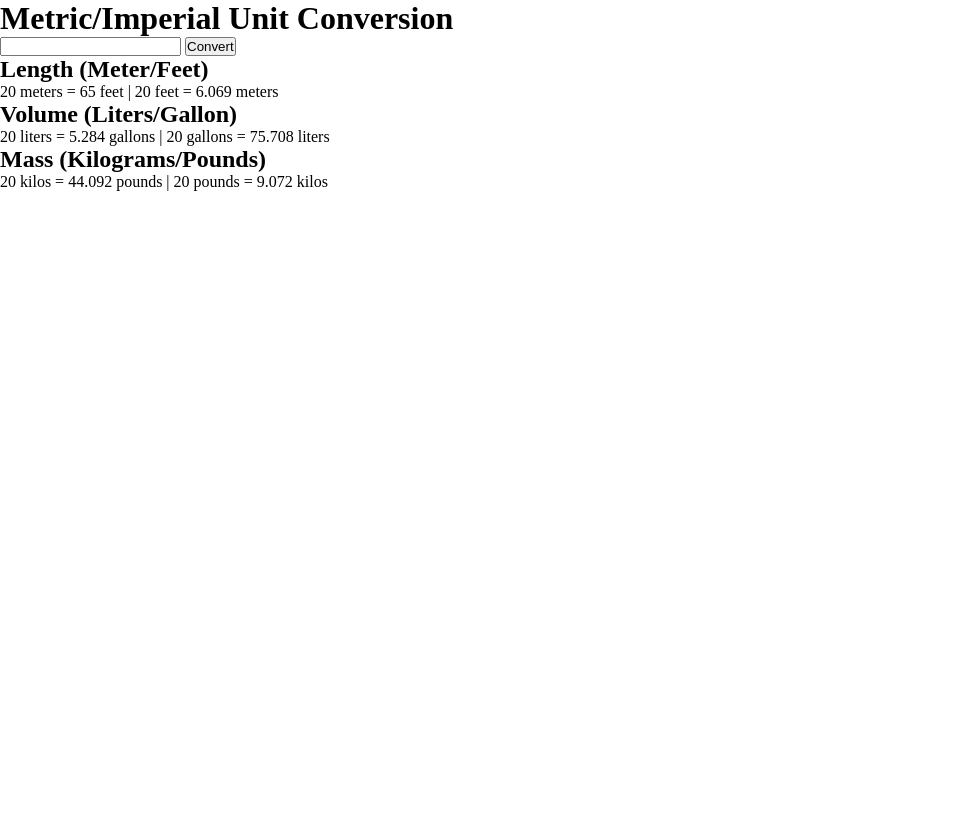
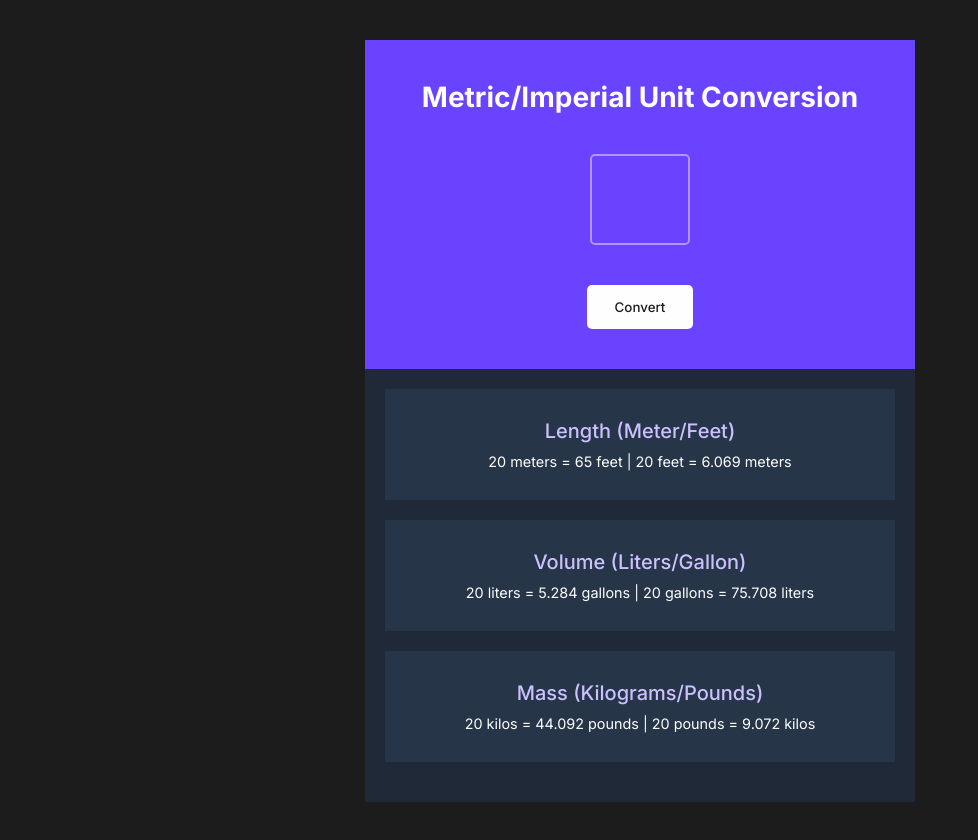
Before and after one commit to atcraigwatson/unit-converter, a website built with Vite: page index.html in a window 1280 px wide. Shown: the whole page, without its empty margins (0-978 px from the left). Before the commit the page ends 800 px from the top, so only its background shows below. Built offline with nearby package versions, Linux system fonts and the light colour scheme.

Commit message:
Base styles

```diff
--- a/src/style.css
+++ b/src/style.css
@@ -24,3 +24,79 @@
   padding: 0;
   box-sizing: border-box;
 }
+
+/* Base styles */
+body {
+  font-family: var(--font-family);
+  font-size: var(--font-size-base);
+  color: var(--color-white);
+  background-color: var(--color-black);
+}
+
+main {
+  max-width: 550px;
+  margin: 40px auto;
+}
+
+.header {
+  display: flex;
+  flex-direction: column;
+  align-items: center;
+  padding: 40px;
+  background-color: var(--color-primary);
+}
+
+.header-title {
+  font-size: var(--font-size-h1);
+  margin-bottom: 40px;
+}
+
+.unit-input {
+  width: 100px;
+  padding: 10px;
+  margin-bottom: 40px;
+  font-size: 3.625rem;
+  text-align: center;
+  color: var(--color-white);
+  background-color: var(--color-primary);
+  border: 2px solid var(--color-primary-light);
+  border-radius: 5px;
+}
+
+.output-wrapper {
+  padding: 20px;
+  background-color: var(--color-tertiary);
+}
+
+.output-section {
+  padding: 30px;
+  margin-bottom: 20px;
+  text-align: center;
+  background-color: var(--color-secondary);
+}
+
+.output-title {
+  margin-bottom: 10px;
+  color: var(--color-primary-lighter);
+  font-size: var(--font-size-h2);
+  font-weight: 500;
+}
+
+.output-result {
+  font-size: 0.9rem;
+}
+
+.btn {
+  padding: var(--btn-padding);
+  color: var(--btn-color);
+  font-weight: 500;
+  font-family: var(--font-family);
+  background-color: var(--btn-bg);
+  border: none;
+  border-radius: var(--btn-border-radius);
+  &:hover {
+    background-color: var(--color-tertiary);
+    color: var(--color-white);
+    cursor: pointer;
+  }
+}
```
